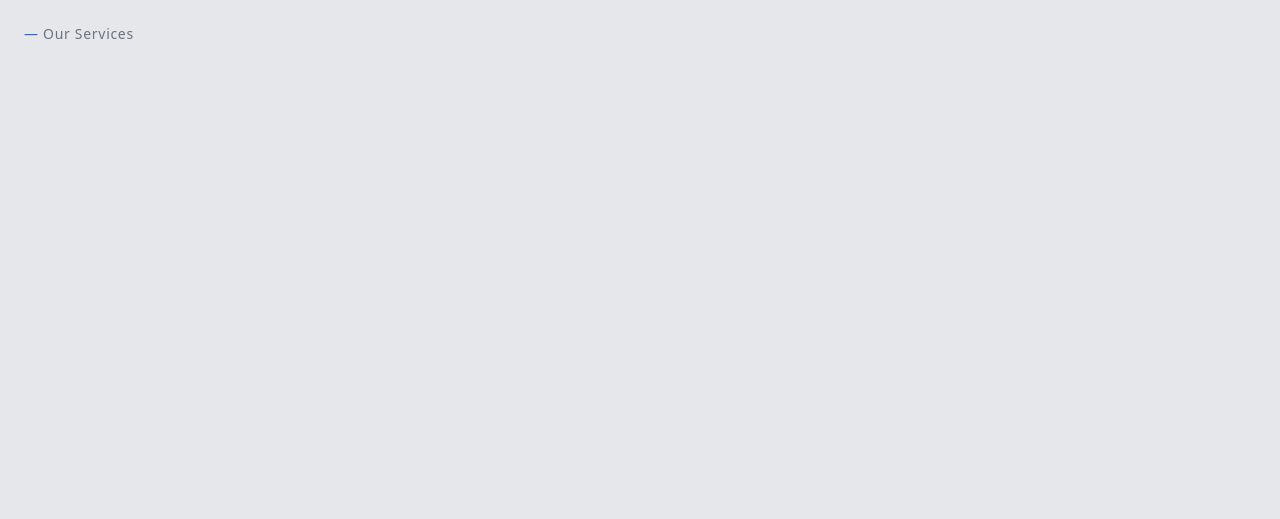
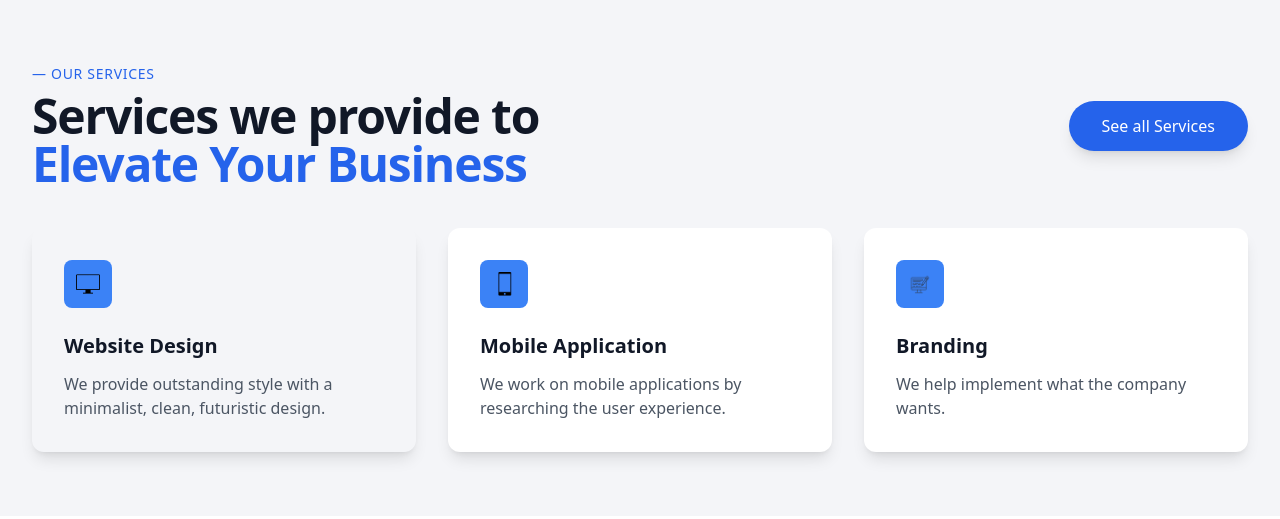
Before and after one commit to SalehTanvir/Infivro-Tasks, a website: page Company Portfolio/service.html in a window 1280 px wide. Drawn offline with nearby package versions, Linux system fonts and the light colour scheme.

Commit message:
service page

```diff
--- a/Company Portfolio/service.html
+++ b/Company Portfolio/service.html
@@ -4,17 +4,94 @@
 <head>
     <meta charset="UTF-8">
     <meta name="viewport" content="width=device-width, initial-scale=1.0">
-    <link rel="stylesheet" href="service.css">
+    <title>Services Section</title>
     <script src="https://cdn.tailwindcss.com"></script>
-    <title>Services</title>
+    <script>
+        tailwind.config = {
+            theme: {
+                extend: {
+                    colors: {
+                        'primary-blue': '#2563EB', // A close match for the button/highlighted text color
+                        'subtle-gray': '#f4f5f8', // The light background color
+                        'card-blue': '#e0eaff', // The background color for the highlighted card
+                    }
+                }
+            }
+        }
+    </script>
 </head>
 
-<body>
-    <section class="service bg-gray-200 min-h-screen flex justify-start relative p-6">
-        <p class="text-sm font-medium tracking-wider text-white-500 inline-block pb-1 mb-4 text-gray-500">
-            <span class="text-blue-600">—</span> Our Services
-        </p>
+<body class="bg-white">
+
+    <section class="py-16 px-4 sm:px-6 lg:px-8 bg-subtle-gray">
+        <div class="max-w-7xl mx-auto">
+
+            <div class="flex flex-col md:flex-row justify-between items-start md:items-center mb-10">
+                <div class="max-w-3xl">
+                    <p class="text-blue-600 text-sm font-medium uppercase tracking-wider mb-2">
+                        — Our Services
+                    </p>
+                    <h2 class="text-4xl font-bold tracking-tight text-gray-900 sm:text-5xl">
+                        Services we provide to <br>
+                        <span class="text-primary-blue">Elevate Your Business</span>
+                    </h2>
+                </div>
+
+                <div class="mt-6 md:mt-0">
+                    <a href="#"
+                        class="inline-flex items-center justify-center px-8 py-3 border border-transparent text-base font-medium rounded-full shadow-lg text-white bg-primary-blue hover:bg-blue-700 transition duration-300">
+                        See all Services
+                    </a>
+                </div>
+            </div>
+
+
+            <div class="mt-10 grid grid-cols-1 gap-8 md:grid-cols-3">
+
+                <div
+                    class="p-8 rounded-xl shadow-lg transition duration-300  hover:bg-blue-200 transform hover:scale-105">
+                    <div class="flex items-center justify-center h-12 w-12 rounded-lg bg-blue-500 mb-6">
+                        <img class="h-6 w-6" src="images/web.png" alt="">
+                    </div>
+                    <h3 class="text-xl font-semibold text-gray-900 mb-3">
+                        Website Design
+                    </h3>
+                    <p class="text-gray-600">
+                        We provide outstanding style with a minimalist, clean, futuristic design.
+                    </p>
+                </div>
+
+                <div
+                    class="p-8 rounded-xl shadow-lg bg-white transition duration-300  hover:bg-blue-200 transform hover:scale-105">
+                    <div class="flex items-center justify-center h-12 w-12 rounded-lg bg-blue-500 mb-6">
+                        <img class="h-6 w-6" src="images/android.jpg" alt="">
+                    </div>
+                    <h3 class="text-xl font-semibold text-gray-900 mb-3">
+                        Mobile Application
+                    </h3>
+                    <p class="text-gray-600">
+                        We work on mobile applications by researching the user experience.
+                    </p>
+                </div>
+
+                <div
+                    class="p-8 rounded-xl shadow-lg bg-white transition duration-300 hover:bg-blue-200 transform hover:scale-105">
+                    <div class="flex items-center justify-center h-12 w-12 rounded-lg bg-blue-500 mb-6">
+                        <img class="h-6 w-6" src="images/branding.png" alt="">
+                    </div>
+                    <h3 class="text-xl font-semibold text-gray-900 mb-3">
+                        Branding
+                    </h3>
+                    <p class="text-gray-600">
+                        We help implement what the company wants.
+                    </p>
+                </div>
+
+            </div>
+
+        </div>
     </section>
+
 </body>
 
 </html>
```
Also changed, not shown: Company Portfolio/images/android.jpg (added), Company Portfolio/images/branding.png (added), Company Portfolio/images/web.jpg (added), Company Portfolio/images/web.png (added).
